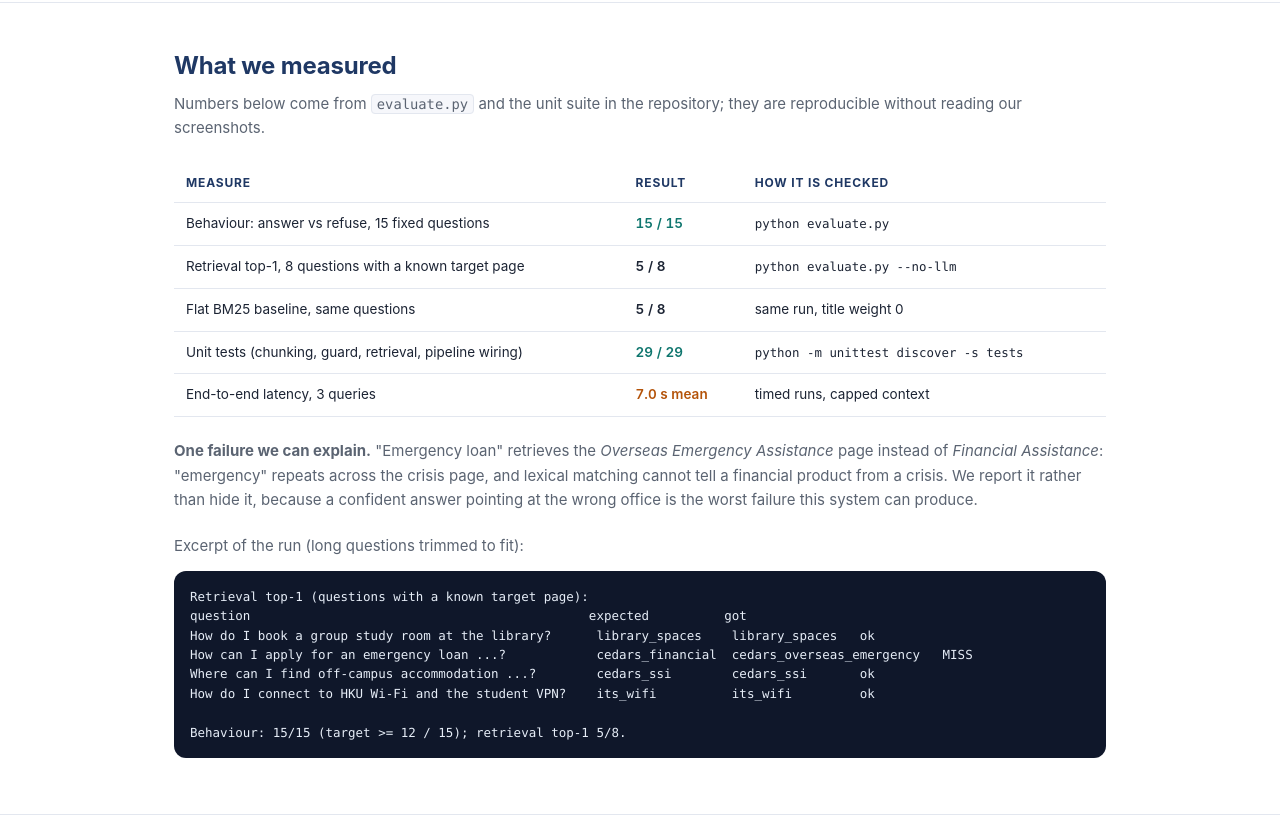
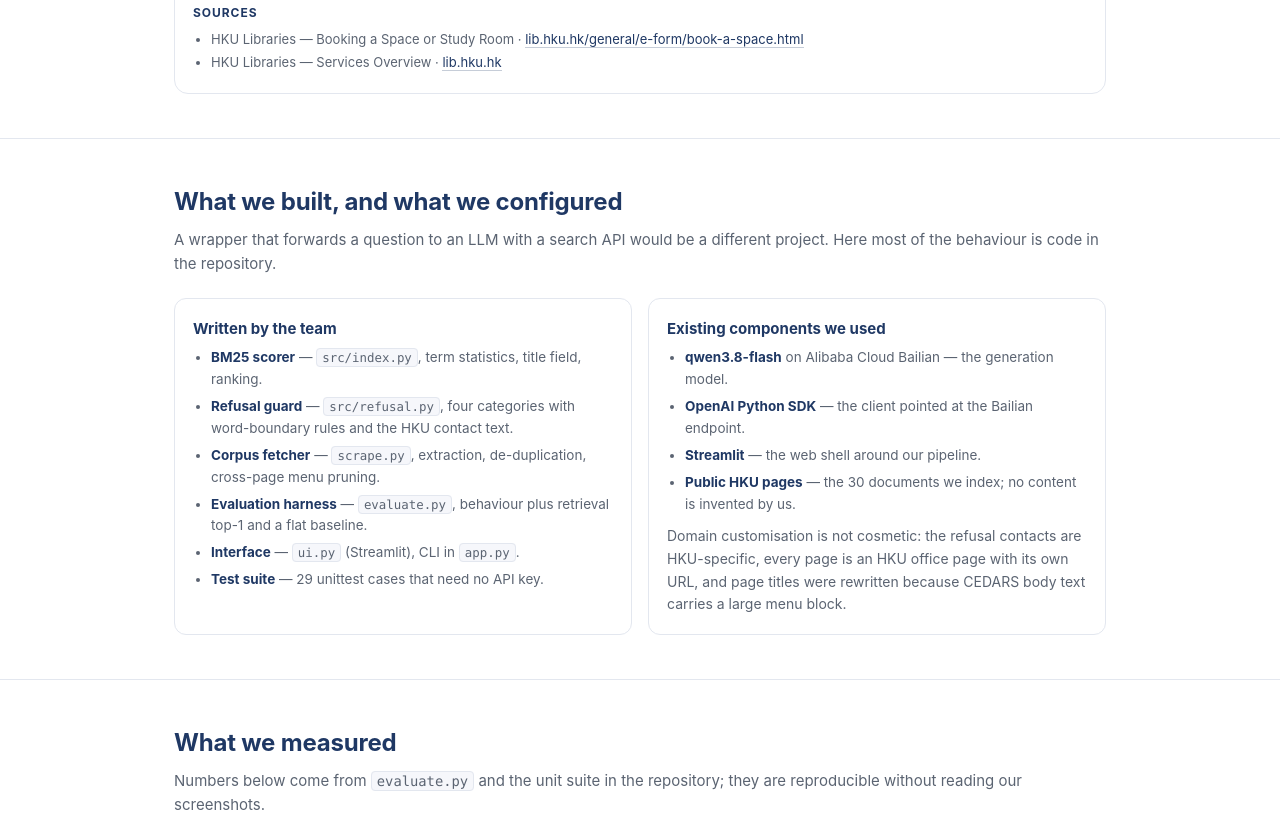
Before and after one commit to QiHenryOWO/AILT9019-group74, a plain HTML site: page docs/index.html in a window 1280 px wide. Shown: the part 1536-2357 px from the top of the page. Drawn offline with Linux system fonts and the light colour scheme.

Commit message:
Webpage: add team-built vs existing section and results strip
Aligned to the C1 rubric: users, workflow, team-built elements, domain
customisation, run instructions, example run, results, failure and limits.

```diff
--- a/docs/index.html
+++ b/docs/index.html
@@ -62,6 +62,17 @@
   .sub { color: var(--muted); margin: 0 0 22px; font-size: 15px; }
 
   .grid3 { display: grid; grid-template-columns: repeat(3, 1fr); gap: 16px; }
+  .grid2 { display: grid; grid-template-columns: 1fr 1fr; gap: 16px; }
+  .glance { display: grid; grid-template-columns: repeat(4, 1fr); gap: 12px; margin-top: 26px;
+            border-top: 1px solid var(--line); padding-top: 20px; }
+  .glance span { display: block; font-size: 11.5px; text-transform: uppercase; letter-spacing: .09em;
+                 color: var(--muted); }
+  .glance b { display: block; font-size: 20px; color: var(--navy); font-variant-numeric: tabular-nums;
+              margin: 2px 0 2px; }
+  .glance small { color: var(--muted); font-size: 12px; line-height: 1.4; display: block; }
+  ul.tight { margin: 6px 0 0; padding-left: 18px; font-size: 13.5px; color: var(--muted); }
+  ul.tight li { margin: 5px 0; }
+  ul.tight b { color: var(--navy); }
   .card { border: 1px solid var(--line); border-radius: 12px; padding: 18px; background: #fff; }
   .card h3 { margin: 0 0 6px; font-size: 15px; color: var(--navy); }
   .card p { margin: 0; font-size: 14px; color: var(--muted); }
@@ -111,7 +122,7 @@
 
   @media (max-width: 760px) {
     h1 { font-size: 30px; }
-    .grid3, ol.steps { grid-template-columns: 1fr; }
+    .grid3, .grid2, ol.steps, .glance { grid-template-columns: 1fr; }
     nav.top .links { display: none; }
   }
 </style>
@@ -124,9 +135,11 @@
     <span class="links">
       <a href="#problem">Problem</a>
       <a href="#how">How it works</a>
+      <a href="#built">Built by us</a>
       <a href="#evidence">Evidence</a>
       <a href="#safety">Safety</a>
       <a href="#limits">Limits</a>
+      <a href="#run">Run it</a>
     </span>
   </div>
 </nav>
@@ -151,6 +164,13 @@
     <div class="buttons">
       <a class="btn primary" href="https://github.com/QiHenryOWO/AILT9019-group74">Repository</a>
       <a class="btn" href="#evidence">Evaluation evidence</a>
+      <a class="btn" href="#run">Run it in 5 commands</a>
+    </div>
+    <div class="glance">
+      <div><span>Behaviour</span><b>15 / 15</b><small>answer vs refuse, fixed question set</small></div>
+      <div><span>Retrieval</span><b>5 / 8</b><small>correct page first, where a target page exists</small></div>
+      <div><span>Tests</span><b>29 / 29</b><small>guard, retrieval, chunking, pipeline</small></div>
+      <div><span>Known failure</span><b>emergency loan</b><small>documented in Evidence, not hidden</small></div>
     </div>
   </div>
 </header>
@@ -224,6 +244,39 @@
           <li>HKU Libraries — Services Overview ·
             <a href="https://lib.hku.hk/">lib.hku.hk</a></li>
         </ul>
+      </div>
+    </div>
+  </div>
+</section>
+
+<section id="built">
+  <div class="wrap">
+    <h2>What we built, and what we configured</h2>
+    <p class="sub">A wrapper that forwards a question to an LLM with a search API would be a
+      different project. Here most of the behaviour is code in the repository.</p>
+    <div class="grid2">
+      <div class="card">
+        <h3>Written by the team</h3>
+        <ul class="tight">
+          <li><b>BM25 scorer</b> — <code>src/index.py</code>, term statistics, title field, ranking.</li>
+          <li><b>Refusal guard</b> — <code>src/refusal.py</code>, four categories with word-boundary rules and the HKU contact text.</li>
+          <li><b>Corpus fetcher</b> — <code>scrape.py</code>, extraction, de-duplication, cross-page menu pruning.</li>
+          <li><b>Evaluation harness</b> — <code>evaluate.py</code>, behaviour plus retrieval top-1 and a flat baseline.</li>
+          <li><b>Interface</b> — <code>ui.py</code> (Streamlit), CLI in <code>app.py</code>.</li>
+          <li><b>Test suite</b> — 29 unittest cases that need no API key.</li>
+        </ul>
+      </div>
+      <div class="card">
+        <h3>Existing components we used</h3>
+        <ul class="tight">
+          <li><b>qwen3.8-flash</b> on Alibaba Cloud Bailian — the generation model.</li>
+          <li><b>OpenAI Python SDK</b> — the client pointed at the Bailian endpoint.</li>
+          <li><b>Streamlit</b> — the web shell around our pipeline.</li>
+          <li><b>Public HKU pages</b> — the 30 documents we index; no content is invented by us.</li>
+        </ul>
+        <p style="margin-top:10px">Domain customisation is not cosmetic: the refusal contacts are
+          HKU-specific, every page is an HKU office page with its own URL, and page titles were
+          rewritten because CEDARS body text carries a large menu block.</p>
       </div>
     </div>
   </div>
```
